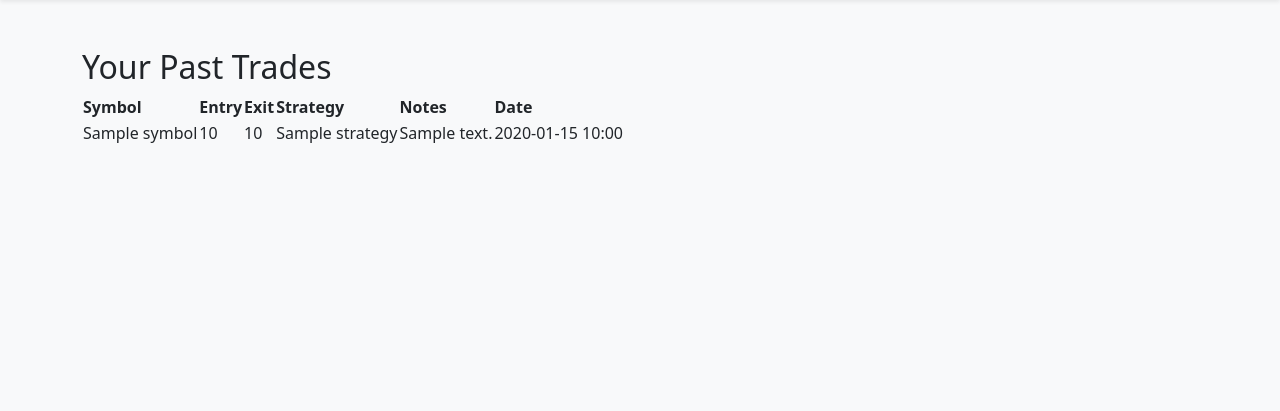
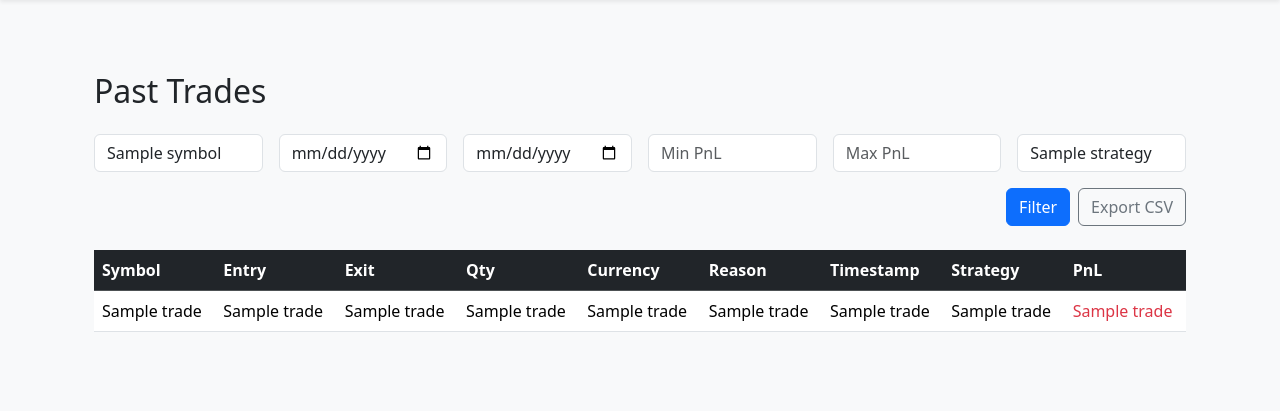
Before and after one commit to BeamingMonkey/option-journal-, a Flask app: template templates/past_trades.html in a window 1280 px wide. Shown: the part 56-467 px from the top of the page. Run offline with Flask 2, Linux system fonts and the light colour scheme; the template is opened without the code that fills it: most values are stand-ins (such as "Sample title", 1, 10 or a date in 2020); some libraries are stand-ins or nearby versions.

Commit message:
Update past_trades.html

```diff
--- a/templates/past_trades.html
+++ b/templates/past_trades.html
@@ -1,33 +1,86 @@
 {% extends "base.html" %}
 {% block title %}Past Trades{% endblock %}
+
 {% block content %}
-  <h2>Your Past Trades</h2>
-  {% if trades %}
-    <table>
-      <thead>
+<div class="container py-4">
+  <h2 class="mb-4">Past Trades</h2>
+
+  <form method="get" class="row g-3 mb-4">
+    <div class="col-md-2">
+      <input type="text" name="symbol" class="form-control" placeholder="Symbol" value="{{ symbol or '' }}">
+    </div>
+    <div class="col-md-2">
+      <input type="date" name="from_date" class="form-control" placeholder="From Date" value="{{ from_date or '' }}">
+    </div>
+    <div class="col-md-2">
+      <input type="date" name="to_date" class="form-control" placeholder="To Date" value="{{ to_date or '' }}">
+    </div>
+    <div class="col-md-2">
+      <input type="number" name="min_pnl" step="0.01" class="form-control" placeholder="Min PnL" value="{{ min_pnl or '' }}">
+    </div>
+    <div class="col-md-2">
+      <input type="number" name="max_pnl" step="0.01" class="form-control" placeholder="Max PnL" value="{{ max_pnl or '' }}">
+    </div>
+    <div class="col-md-2">
+      <input type="text" name="strategy" class="form-control" placeholder="Strategy" value="{{ strategy or '' }}">
+    </div>
+    <div class="col-md-12 d-flex justify-content-end">
+      <button type="submit" class="btn btn-primary me-2">Filter</button>
+      <a href="{{ url_for('export_csv') }}" class="btn btn-outline-secondary">Export CSV</a>
+    </div>
+  </form>
+
+  <div class="table-responsive">
+    <table class="table table-hover align-middle">
+      <thead class="table-dark">
         <tr>
           <th>Symbol</th>
           <th>Entry</th>
           <th>Exit</th>
+          <th>Qty</th>
+          <th>Currency</th>
+          <th>Reason</th>
+          <th>Timestamp</th>
           <th>Strategy</th>
-          <th>Notes</th>
-          <th>Date</th>
+          <th>PnL</th>
         </tr>
       </thead>
       <tbody>
         {% for trade in trades %}
-          <tr>
-            <td>{{ trade.symbol }}</td>
-            <td>{{ trade.entry_price }}</td>
-            <td>{{ trade.exit_price }}</td>
-            <td>{{ trade.strategy }}</td>
-            <td>{{ trade.notes }}</td>
-            <td>{{ trade.timestamp.strftime('%Y-%m-%d %H:%M') }}</td>
-          </tr>
+        <tr>
+          <td>{{ trade[1] }}</td>
+          <td>{{ trade[2] }}</td>
+          <td>{{ trade[3] }}</td>
+          <td>{{ trade[4] }}</td>
+          <td>{{ trade[5] }}</td>
+          <td>{{ trade[6] }}</td>
+          <td>{{ trade[7] }}</td>
+          <td>{{ trade[9] }}</td>
+          <td class="{% if trade[8] >= 0 %}text-success{% else %}text-danger{% endif %}">{{ trade[8] }}</td>
+        </tr>
         {% endfor %}
       </tbody>
     </table>
-  {% else %}
-    <p>No trades logged yet.</p>
-  {% endif %}
+  </div>
+
+  <nav aria-label="Page navigation">
+    <ul class="pagination justify-content-center mt-4">
+      {% if page > 1 %}
+      <li class="page-item">
+        <a class="page-link" href="{{ url_for('past_trades', page=page-1) }}">Previous</a>
+      </li>
+      {% endif %}
+      {% for p in range(1, total_pages + 1) %}
+      <li class="page-item {% if page == p %}active{% endif %}">
+        <a class="page-link" href="{{ url_for('past_trades', page=p) }}">{{ p }}</a>
+      </li>
+      {% endfor %}
+      {% if page < total_pages %}
+      <li class="page-item">
+        <a class="page-link" href="{{ url_for('past_trades', page=page+1) }}">Next</a>
+      </li>
+      {% endif %}
+    </ul>
+  </nav>
+</div>
 {% endblock %}
```
